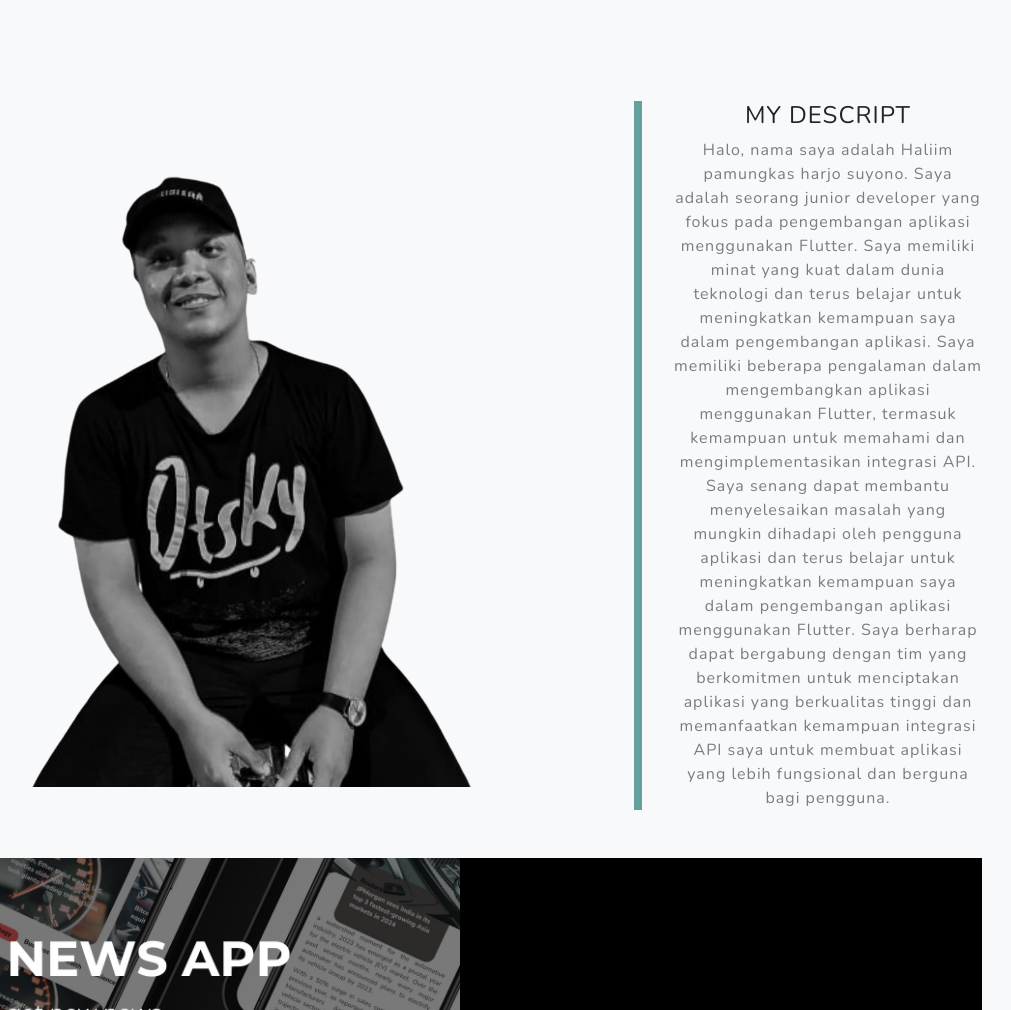
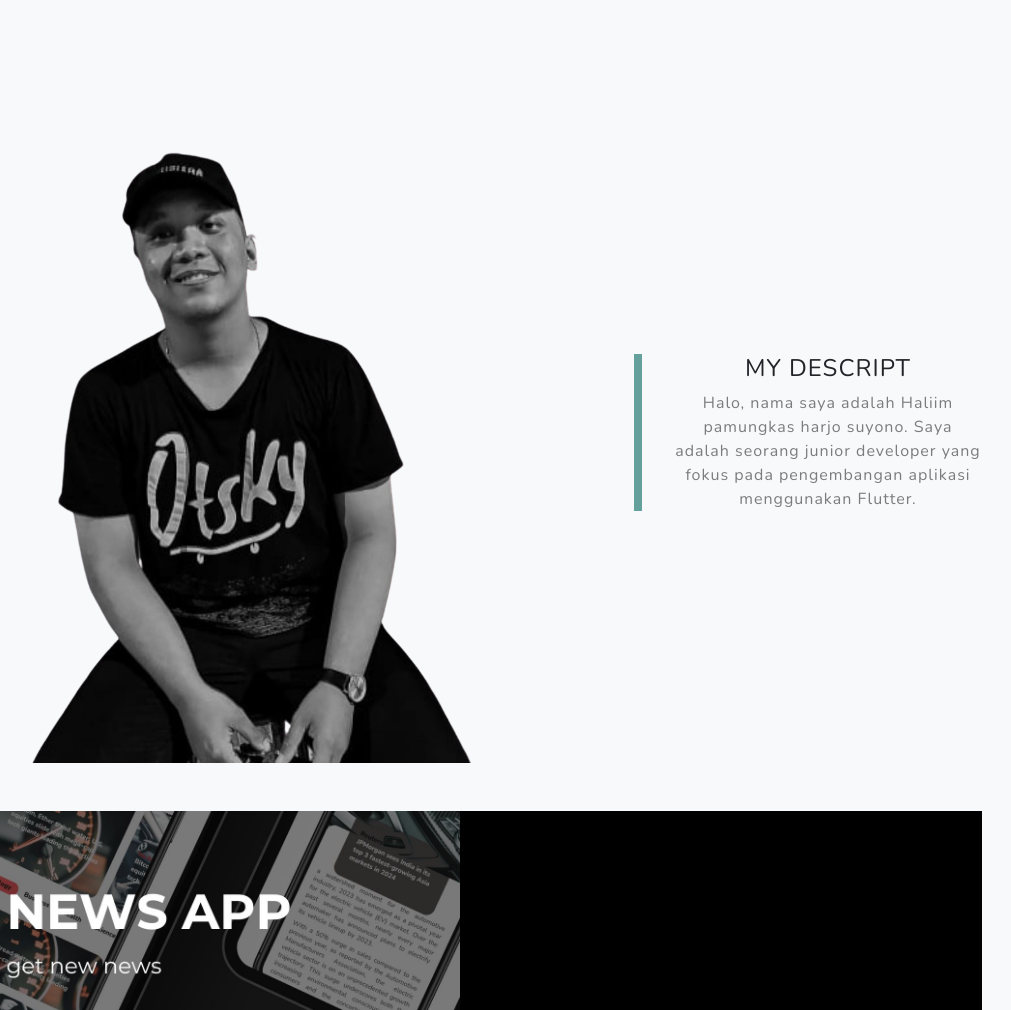
Before and after one commit to gethoopp/gethoopp.github.io, a plain HTML site: page index.html in a window 1280 px wide. Shown: the part 1400-2410 px from the top of the page, without its empty margins (180-1191 px from the left). Drawn offline with nearby package versions, Linux system fonts and the light colour scheme.

Commit message:
menambahkan

```diff
--- a/index.html
+++ b/index.html
@@ -71,7 +71,7 @@
                     <div class="col-xl-4 col-lg-5">
                         <div class="featured-text text-center text-lg-left">
                             <h4>MY DESCRIPT</h4>
-                            <p class="text-black-50 mb-0">Halo, nama saya adalah Haliim pamungkas harjo suyono. Saya adalah seorang junior developer yang fokus pada pengembangan aplikasi menggunakan Flutter. Saya memiliki minat yang kuat dalam dunia teknologi dan terus belajar untuk meningkatkan kemampuan saya dalam pengembangan aplikasi. Saya memiliki beberapa pengalaman dalam mengembangkan aplikasi menggunakan Flutter, termasuk kemampuan untuk memahami dan mengimplementasikan integrasi API. Saya senang dapat membantu menyelesaikan masalah yang mungkin dihadapi oleh pengguna aplikasi dan terus belajar untuk meningkatkan kemampuan saya dalam pengembangan aplikasi menggunakan Flutter. Saya berharap dapat bergabung dengan tim yang berkomitmen untuk menciptakan aplikasi yang berkualitas tinggi dan memanfaatkan kemampuan integrasi API saya untuk membuat aplikasi yang lebih fungsional dan berguna bagi pengguna.</p>
+                            <p class="text-black-50 mb-0">Halo, nama saya adalah Haliim pamungkas harjo suyono. Saya adalah seorang junior developer yang fokus pada pengembangan aplikasi menggunakan Flutter. </p>
                         </div>
                     </div>
                 </div>
@@ -90,6 +90,8 @@
                         </div>
                     </div>
                 </div>
+
+
                 <!-- Project Two Row-->
                 <div class="row gx-0 justify-content-center">
                     <div class="col-lg-6"><img class="img-fluid" src="assets/img/3.jpg" alt="..." /></div>
```
